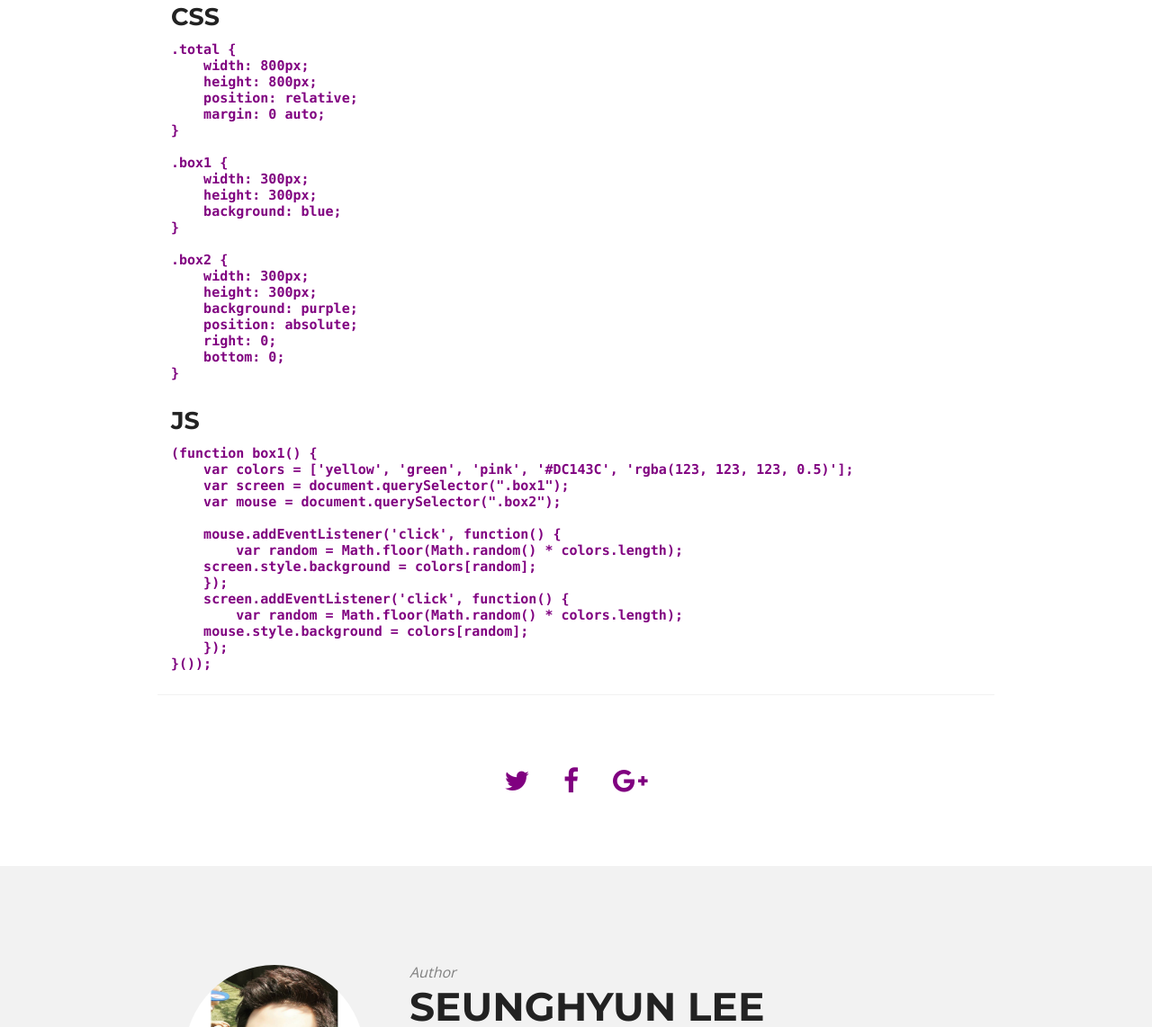
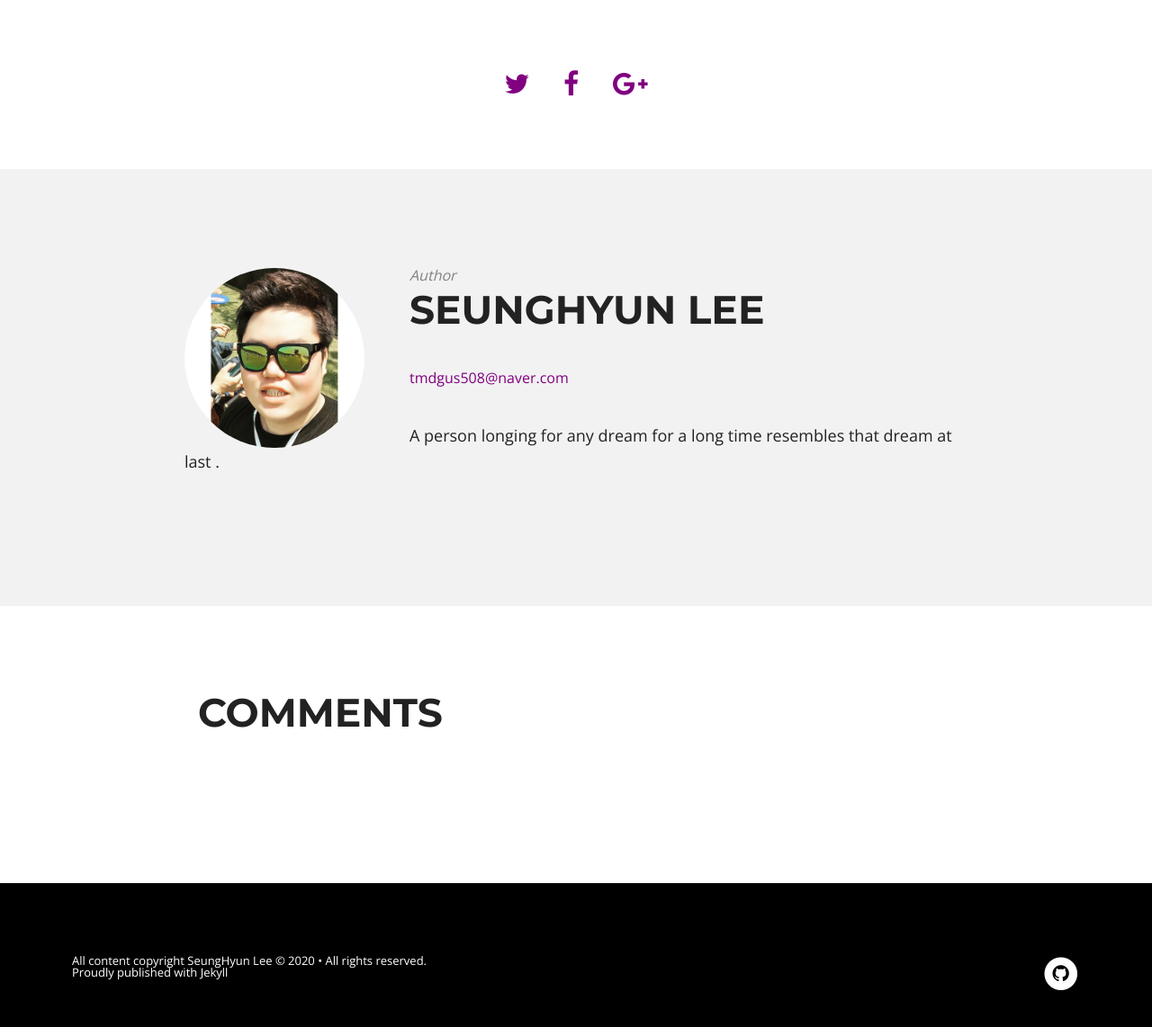
Before and after one commit to lsh58/lsh58.github.io, a Jekyll site: the page built from _posts/2020-02-17-JS_ex01_색상바꾸기.md, in a window 1280 px wide and 1400 px high, scrolled down 406 px. Shown: the part 258-1400 px from the top of the window at 90% size. Built offline with Jekyll 4.4.1, drawn with Linux system fonts in a browser that asks for light colours; nearby versions of some CDN libraries; comment, search, counter and statistics services are not loaded.

Commit message:
Update 2020-02-17-JS_ex01_색상바꾸기.md

````diff
--- a/_posts/2020-02-17-JS_ex01_색상바꾸기.md
+++ b/_posts/2020-02-17-JS_ex01_색상바꾸기.md
@@ -16,49 +16,5 @@
 
 ### HTML
 
-<script class="code" async src="//jsfiddle.net/rootjang/948up2sm/1/embed/html/dark/"></script>
 
-### CSS
-
-```
-.total {
-    width: 800px;
-    height: 800px;
-    position: relative;
-    margin: 0 auto;
-}
-
-.box1 {
-    width: 300px;
-    height: 300px;
-    background: blue;
-}
-
-.box2 {
-    width: 300px;
-    height: 300px;
-    background: purple;
-    position: absolute;
-    right: 0;
-    bottom: 0;
-}
-```
-
-### JS
-
-```
-(function box1() {
-    var colors = ['yellow', 'green', 'pink', '#DC143C', 'rgba(123, 123, 123, 0.5)'];
-    var screen = document.querySelector(".box1");
-    var mouse = document.querySelector(".box2");
-
-    mouse.addEventListener('click', function() {
-        var random = Math.floor(Math.random() * colors.length);
-    screen.style.background = colors[random];
-    });
-    screen.addEventListener('click', function() {
-        var random = Math.floor(Math.random() * colors.length);
-    mouse.style.background = colors[random];
-    });
-}());
-```
+<script async src="//jsfiddle.net/lsh58/9ztmj0cq/1/embed/js,html,css,result/dark/"></script>
````
